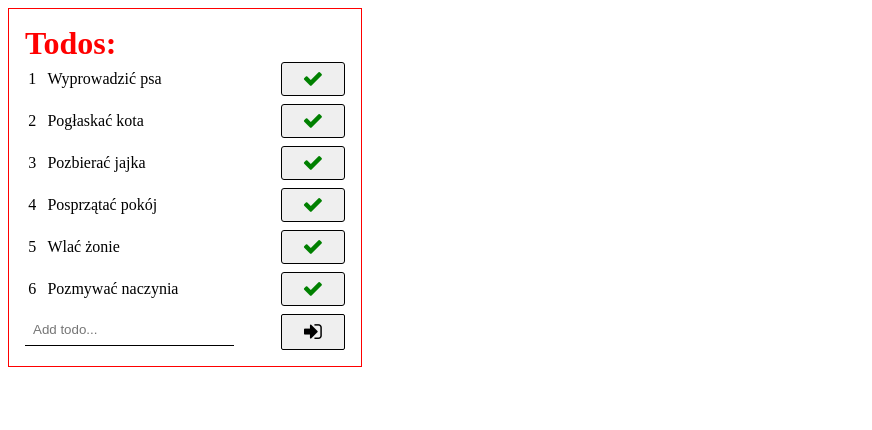
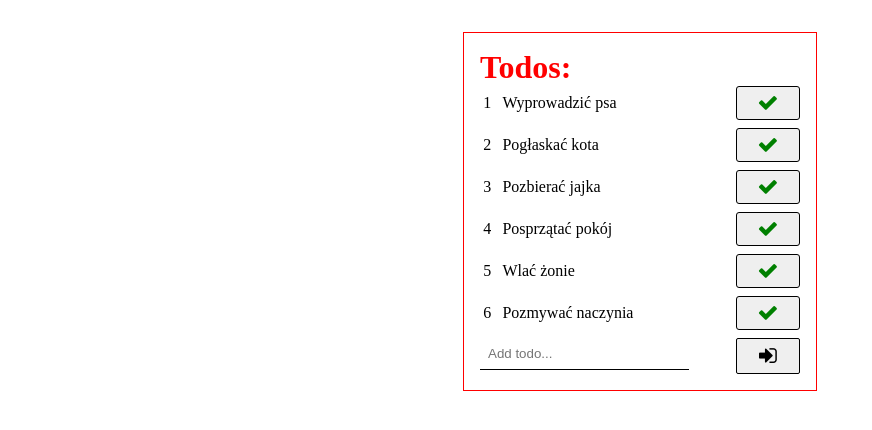
Before and after one commit to flagoon/ng-todo-app, an Angular app: page / in a window 1280 px wide. Shown: the top 430 px of the page, without its empty margins (0-872 px from the left). Built offline with nearby package versions, Linux system fonts and the light colour scheme.

Commit message:
Added styles for main container

```diff
--- a/src/app/app.component.scss
+++ b/src/app/app.component.scss
@@ -1,4 +1,5 @@
 .container {
+  margin: 2rem auto;
   padding: 1rem;
   border: 1px solid red;
   width: 20rem;
```
